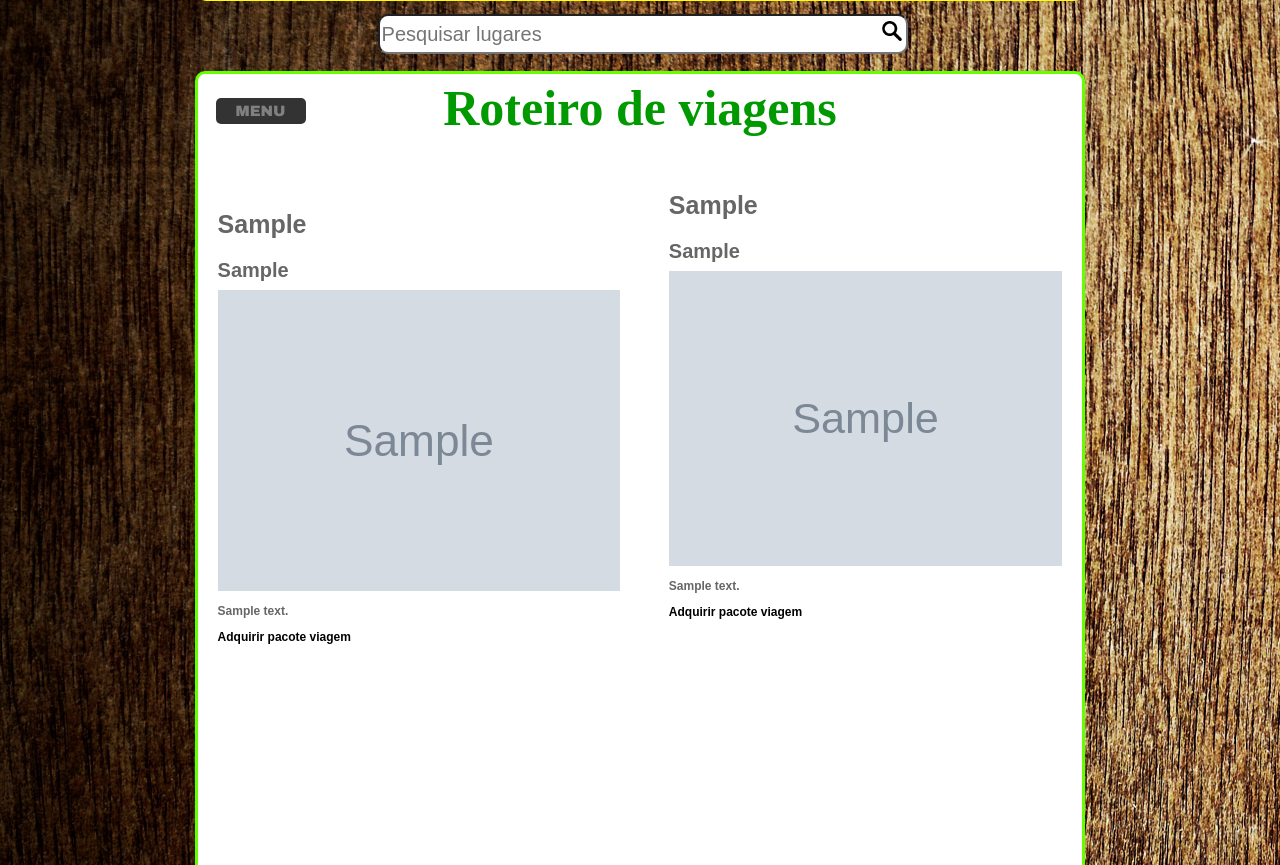
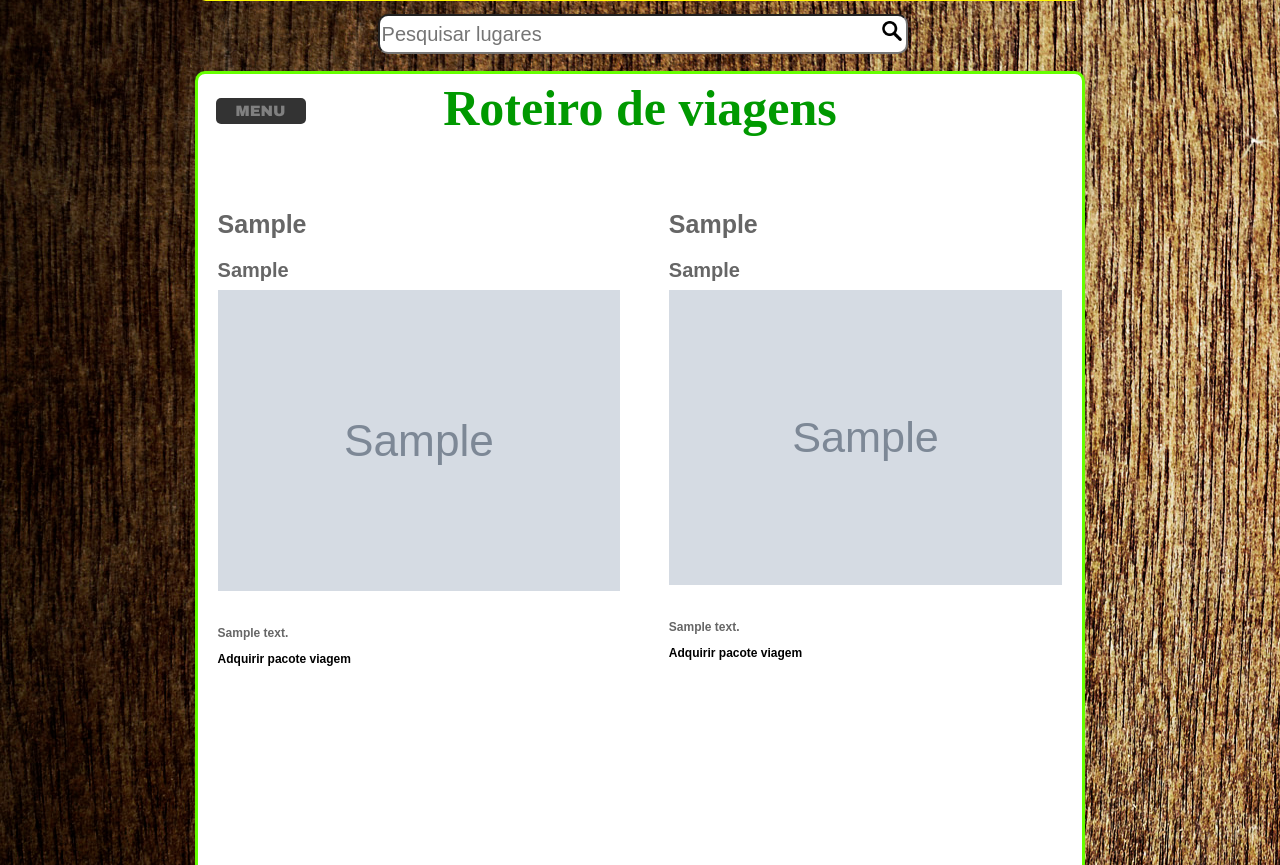
Before and after one commit to Robertobarross/Turismo_BR, a PHP site: page /Index.php in a window 1280 px wide. Shown: the part 461-1326 px from the top of the page. Run offline with PHP 8.4, Linux system fonts and the light colour scheme; tables that the repository leaves empty or names only in its code hold one stand-in row (values such as "Sample post"); grey boxes marked "Sample" are stand-in pictures.

Commit message:
Modificações no css

```diff
--- a/PostarII.php
+++ b/PostarII.php
@@ -22,7 +22,7 @@ $sql = mysqli_query($link, "SELECT * FROM postagensII ORDER BY cidade DESC");//
 	$imagem = $line['imagem'];
 	$texto = $line['texto']; // Fim das variáveis //
 ?>
-    <h1 class="cidade"><?php echo $cidade;?></h1><!-- Mostrar cidade -->
+    <br><h1 class="cidade"><?php echo $cidade;?></h1><!-- Mostrar cidade -->
     <h1 class="lugar"><?php echo $lugar;?><!-- Mostrar lugar -->
     <img src="postagens/<?php echo ""."/".$imagem;?>"class="imagem"><!-- Mostrar imagem -->
     <p class="texto"><?php echo $texto;?></p><!-- Mostrar texto -->
@@ -33,7 +33,7 @@ $sql = mysqli_query($link, "SELECT * FROM postagensII ORDER BY cidade DESC");//
     .cidade{font-size: 25px; font-family: Arial; color: #666666; margin: 20px;}/* Estilo do nome cidade */
     .lugar{font-size: 20px; font-family: Arial; color: #666666; margin: 20px;}/* Estilo do nome lugar */
     .imagem{width: 100%; margin-top: 8px; height: 0%; padding: 0px;}/* Estilo da imagem */
-    .texto{font-size: 12px; font-family: Arial; color: #666666; margin-top: 8px; text-align: justify;}/* Texto */
+    .texto{font-size: 12px; font-family: Arial; color: #666666; margin-top: 30px; text-align: justify;}/* Texto */
     .link{font-size: 12px; font-family: Arial; text-decoration: none; color: black;}/* Link */
     </style>
 
```
